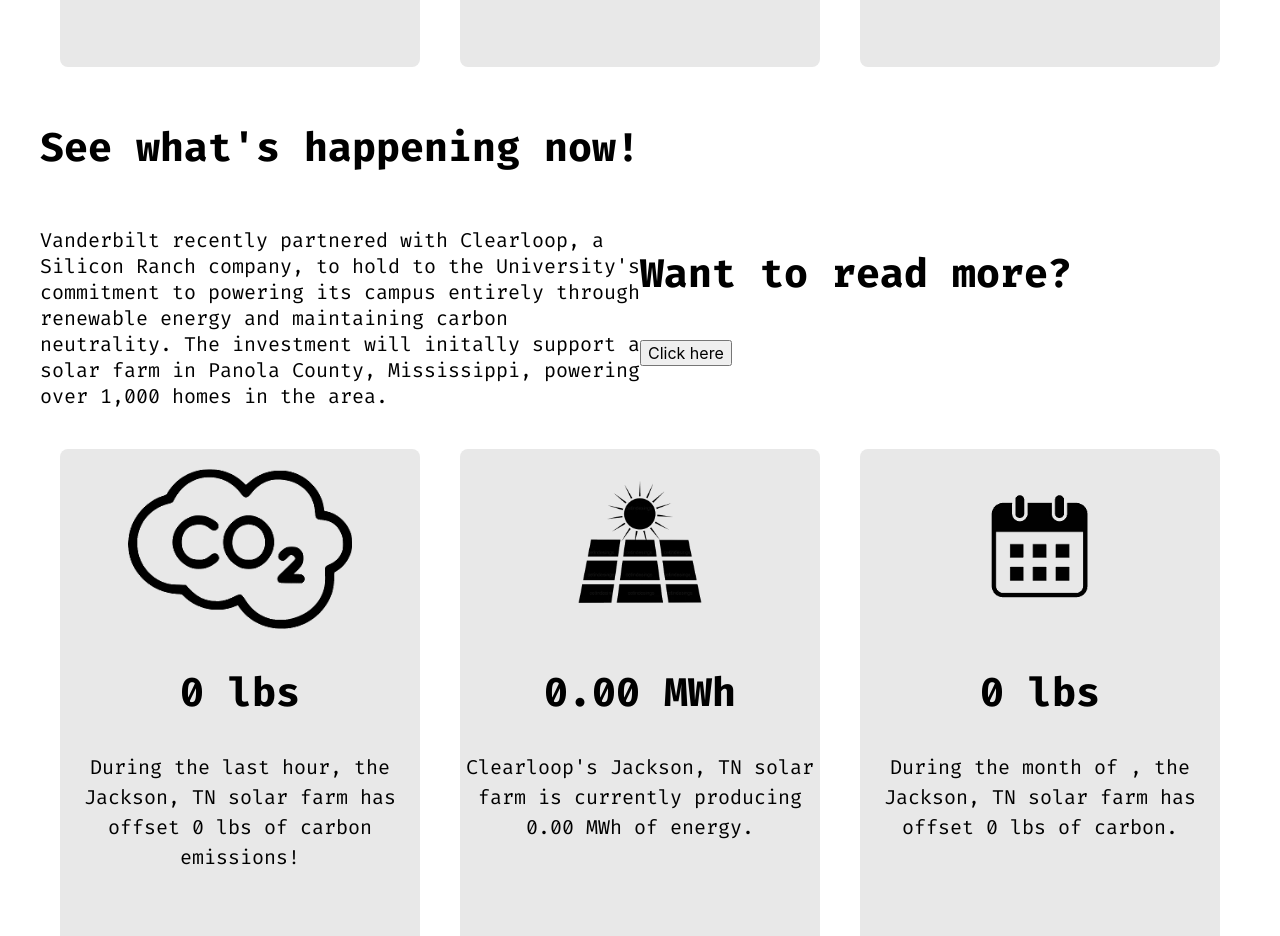
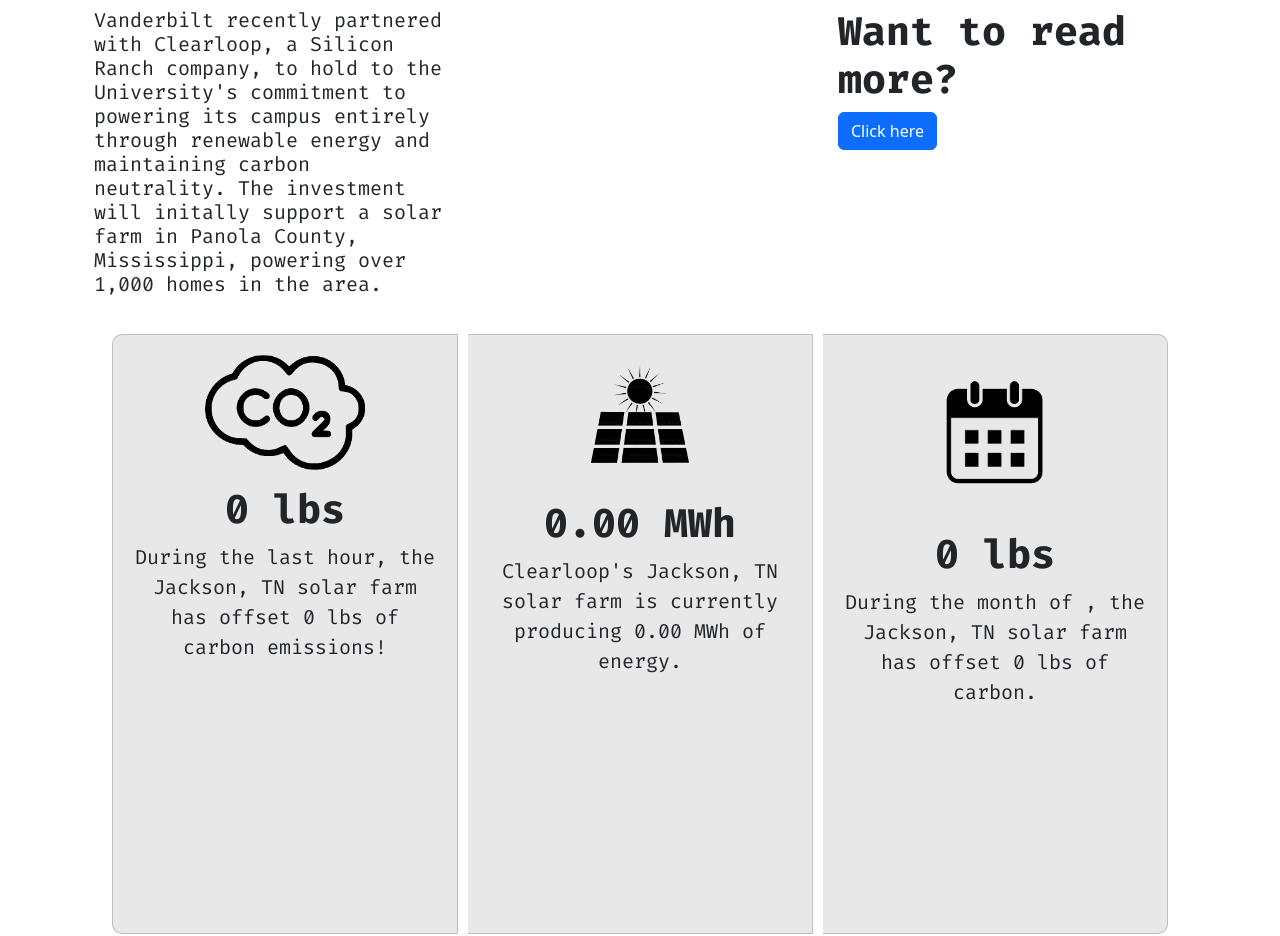
Before and after one commit to ClearloopData/Dashboard, a React (Create React App) app: page /data in a window 1280 px wide. Shown: the part 1640-2576 px from the top of the page. Built offline with nearby package versions, Linux system fonts and the light colour scheme; no server answers; the database is empty.

Commit message:
Added react-bootstrap fully and oriented the cards for mobile

```diff
--- a/src/App.css
+++ b/src/App.css
@@ -1,100 +1,4 @@
 @import "@fontsource/fira-mono";
-
-:root {
-  --font-body: Arial, -apple-system, BlinkMacSystemFont, "Segoe UI", Roboto,
-    Oxygen, Ubuntu, Cantarell, "Open Sans", "Helvetica Neue", sans-serif;
-  --font-mono: "Fira Mono", monospace;
-  --color-bg-0: rgb(2, 15, 26);
-  --color-bg-1: hsl(209, 25%, 16%);
-  --color-bg-2: hsl(223, 28%, 10%);
-  --color-theme-1: #000000;
-  --color-text: rgba(0, 0, 0);
-  --column-width: 42rem;
-  --column-margin-top: 4rem;
-  font-family: var(--font-body);
-  color: var(--color-text);
-}
-
-body {
-  min-height: 100vh;
-  margin: 0;
-}
-
-h1,
-h2,
-p {
-  font-weight: 400;
-}
-
-p {
-  line-height: 1.5;
-}
-
-a {
-  color: var(--color-theme-1);
-  text-decoration: none;
-}
-
-a:hover {
-  text-decoration: underline;
-}
-
-h1 {
-  font-size: 2rem;
-  text-align: center;
-}
-
-h2 {
-  font-size: 1rem;
-}
-
-pre {
-  font-size: 16px;
-  font-family: var(--font-mono);
-  background-color: rgba(255, 255, 255, 0.45);
-  border-radius: 3px;
-  box-shadow: 2px 2px 6px rgb(255 255 255 / 25%);
-  padding: 0.5em;
-  overflow-x: auto;
-  color: var(--color-text);
-}
-
-.text-column {
-  display: flex;
-  max-width: 48rem;
-  flex: 0.6;
-  flex-direction: column;
-  justify-content: center;
-  margin: 0 auto;
-}
-
-input,
-button {
-  font-size: inherit;
-  font-family: inherit;
-}
-
-button:focus:not(:focus-visible) {
-  outline: none;
-}
-
-@media (min-width: 720px) {
-  h1 {
-    font-size: 2.4rem;
-  }
-}
-
-.visually-hidden {
-  border: 0;
-  clip: rect(0 0 0 0);
-  height: auto;
-  margin: 0;
-  overflow: hidden;
-  padding: 0;
-  position: absolute;
-  width: 1px;
-  white-space: nowrap;
-}
 
 @font-face {
   font-family: FiraCode;
--- a/src/App.js
+++ b/src/App.js
@@ -2,7 +2,7 @@
 import CardComponent from "./components/CardComponent";
 import MissionStatement from "./components/MissionStatement";
 import StatsComponent from "./components/StatsComponent";
-// import "bootstrap/dist/css/bootstrap.min.css";
+
 // The main control for our application.
 function App() {
   return (
--- a/src/components/CardComponent.jsx
+++ b/src/components/CardComponent.jsx
@@ -1,5 +1,6 @@
 import { useEffect, useState } from "react";
-import Button from "react-bootstrap/Button";
+import "bootstrap/dist/css/bootstrap.min.css";
+import { Button, Card, CardGroup, Container, Col, Row } from "react-bootstrap";
 import "../styles/CardStyles.css";
 
 // The images to import for the cards.
@@ -107,38 +108,53 @@
       <h2 className="mainText">
         Some of Vanderbilt's most significant sustainabililty metrics
       </h2>
-      <div className="card-container">
+      <CardGroup className="card-container">
         {cards.map((card) => (
-          <div key={card.imageUrl} className="card">
-            <img src={card.imageUrl} />
-            <h2 className="mainText">{card.mainStat}</h2>
-            <p className="sectionName">{card.desc}</p>
-          </div>
+          <Card key={card.imageUrl} className="card">
+            <img src={card.imageUrl}></img>
+            <Card.Body>
+              <Card.Title className="mainText">{card.mainStat}</Card.Title>
+              <Card.Text className="sectionName">{card.desc}</Card.Text>
+            </Card.Body>
+          </Card>
         ))}
-      </div>
+      </CardGroup>
       <h2 className="mainText">See what's happening now!</h2>
-      <div className="flex-container">
-        <h3 className="smallerText">
-          Vanderbilt recently partnered with Clearloop, a Silicon Ranch company,
-          to hold to the University's commitment to powering its campus entirely
-          through renewable energy and maintaining carbon neutrality. The
-          investment will initally support a solar farm in Panola County,
-          Mississippi, powering over 1,000 homes in the area.
-        </h3>
-        <div className="right-justify">
-          <h3 className="mainText">Want to read more?</h3>
-          <Button variant="primary">Click here</Button>
-        </div>
-      </div>
-      <div className="card-container">
+      <Container className="solarImage">
+        <Row>
+          <Col xs={4}>
+            <h3 className="smallerText">
+              Vanderbilt recently partnered with Clearloop, a Silicon Ranch
+              company, to hold to the University's commitment to powering its
+              campus entirely through renewable energy and maintaining carbon
+              neutrality. The investment will initally support a solar farm in
+              Panola County, Mississippi, powering over 1,000 homes in the area.
+            </h3>
+          </Col>
+          <Col xs={4} className="offset-md-4">
+            <h3 className="mainText">Want to read more?</h3>
+            <Button
+              variant="primary"
+              href="https://clearloop.us/about-clearloop/"
+              target="_blank"
+            >
+              Click here
+            </Button>
+          </Col>
+        </Row>
+      </Container>
+
+      <CardGroup className="card-container">
         {liveCards.map((card) => (
-          <div key={card.imageUrl} className="card">
-            <img src={card.imageUrl} />
-            <h2 className="mainText">{card.mainStat}</h2>
-            <p className="sectionName">{card.desc}</p>
-          </div>
+          <Card key={card.imageUrl} className="card">
+            <Card.Img src={card.imageUrl} className="img-fluid" />
+            <Card.Body>
+              <Card.Title className="mainText">{card.mainStat}</Card.Title>
+              <Card.Text className="sectionName">{card.desc}</Card.Text>
+            </Card.Body>
+          </Card>
         ))}
-      </div>
+      </CardGroup>
     </div>
   );
 }
--- a/src/components/StatsComponent.jsx
+++ b/src/components/StatsComponent.jsx
@@ -42,13 +42,6 @@
         </h5>
         <PlaneComponent></PlaneComponent>
       </div>
-      <div className="flex-container">
-        <img src={electric_car}></img>
-        <h5>
-          The energy produced by this farm in the last month could have powered
-          an electric car for {(lastPower * 3600).toFixed(0)} miles!
-        </h5>
-      </div>
     </div>
   );
 }
--- a/src/styles/CardStyles.css
+++ b/src/styles/CardStyles.css
@@ -21,37 +21,26 @@
   font-weight: normal;
 }
 
-.container {
-  padding: 40px;
-}
-
-.card-container {
-  display: grid;
-  grid-template-columns: repeat(3, 1fr);
-  gap: 40px;
-  padding: 20px;
-}
-
 .card {
   background-color: #e8e8e8;
-  border-radius: 8px;
+  border-radius: 10px;
   padding: 5px;
   padding-top: 20px;
   text-align: center;
   height: 75vh;
+  margin: 10px;
+}
+
+.card-container {
+  margin: 20px;
 }
 
 .card img {
-  max-width: 100%;
-  height: 20vh;
-  border-radius: 4px;
+  max-height: 20vh;
+  max-width: 20vh;
+  align-self: center;
 }
-
 .flex-container {
   display: grid;
   grid-template-columns: repeat(2, 1fr);
 }
-
-.right-justify {
-  justify-content: end;
-}
```
Also changed, not shown: src/static/images/jackson_solar_farm.jpg (added), 1 other file (tests, documents, lock files or other folders).
